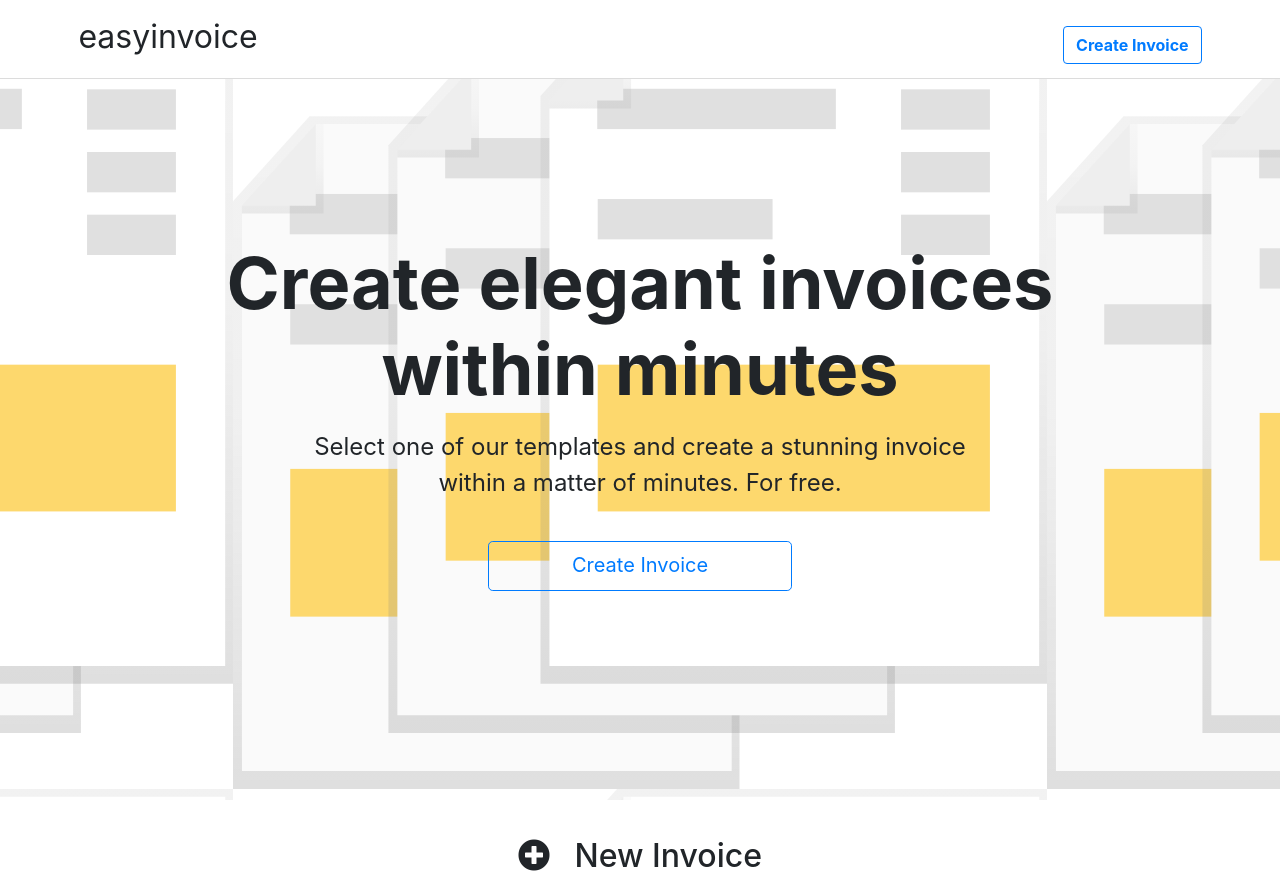
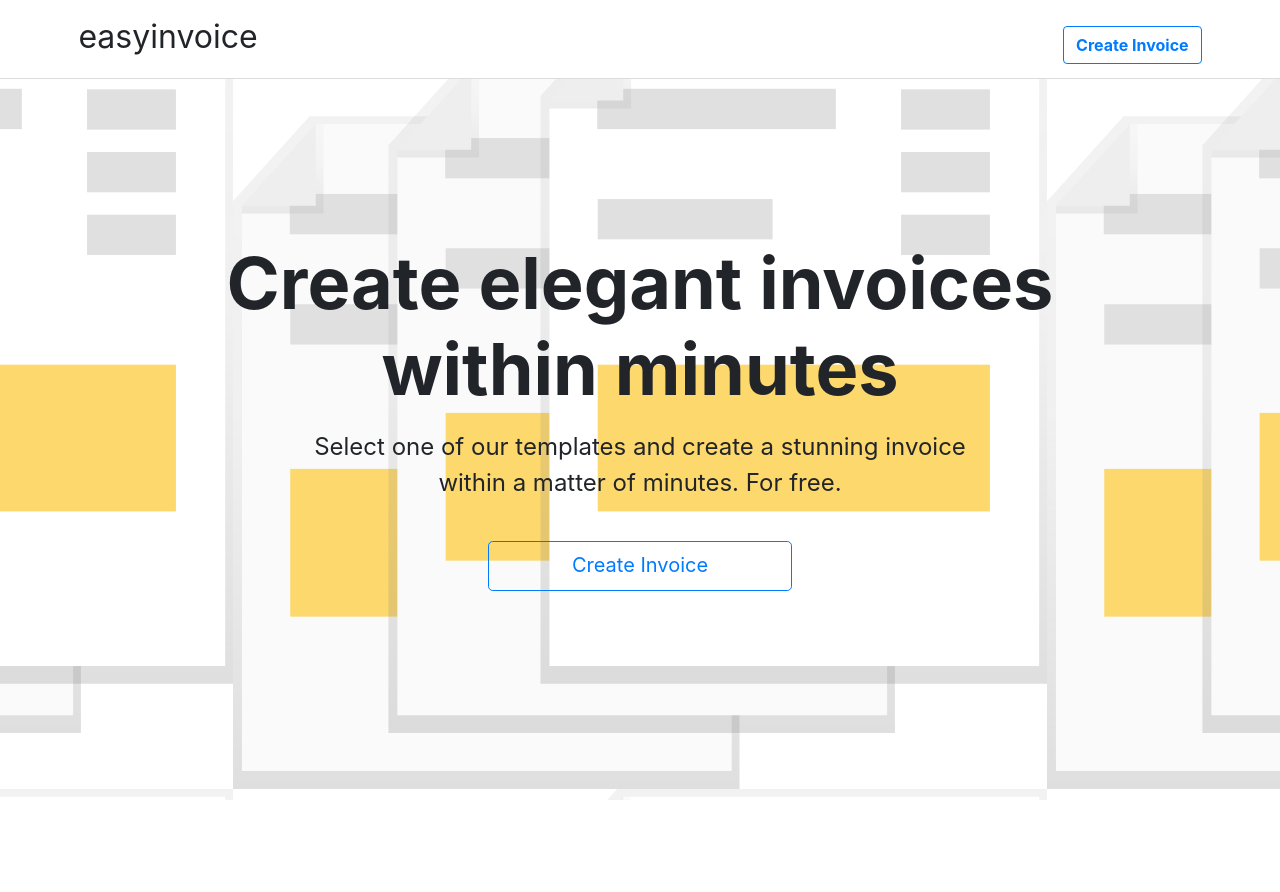
Before and after one commit to juliusvdw/custom-invoice-generator, a React (Create React App) app in the folder client/: page / in a window 1280 px wide. Shown: the top 892 px of the page. Built offline with nearby package versions, Linux system fonts and the light colour scheme.

Commit message:
TemplatesSection created and imported to homepage

```diff
--- a/client/src/components/pages/HomePage.js
+++ b/client/src/components/pages/HomePage.js
@@ -3,6 +3,7 @@ import { Link } from "react-scroll";
 
 import Navbar from "../layout/Navbar";
 import Form from "../form/Form";
+import TemplateSection from "../templates/TemplatesSection";
 
 const HomePage = () => {
   return (
@@ -82,7 +83,7 @@ const containerStyle = {
 };
 
 const formHeadingStyle = {
-  marginTop: "4%",
+  marginTop: "10%",
 };
 
 export default HomePage;
--- /dev/null
+++ b/client/src/components/templates/TemplatesSection.js
@@ -0,0 +1,7 @@
+import React from "react";
+
+const templateSection = () => {
+  return <h1>Testing</h1>;
+};
+
+export default templateSection;
```
